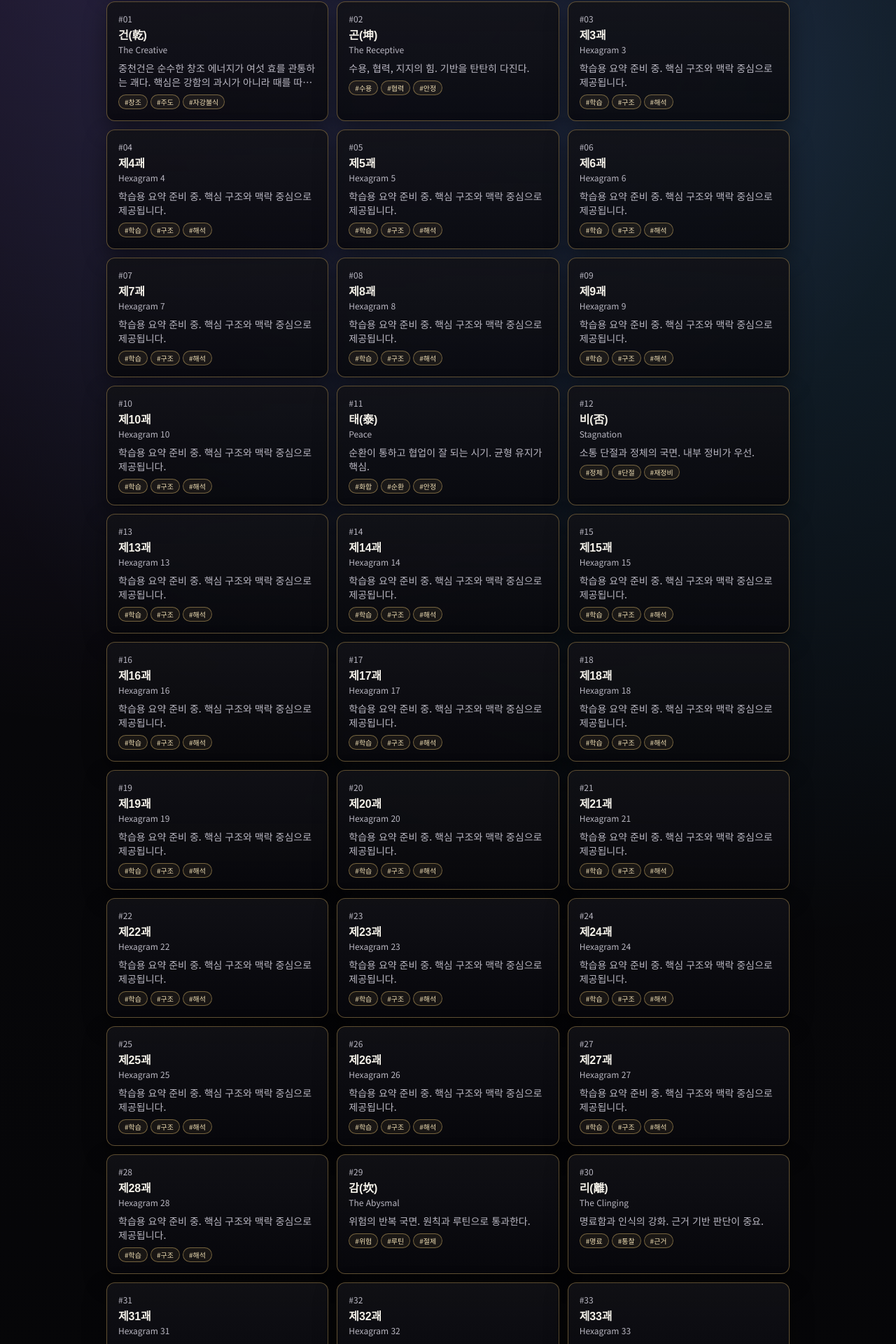
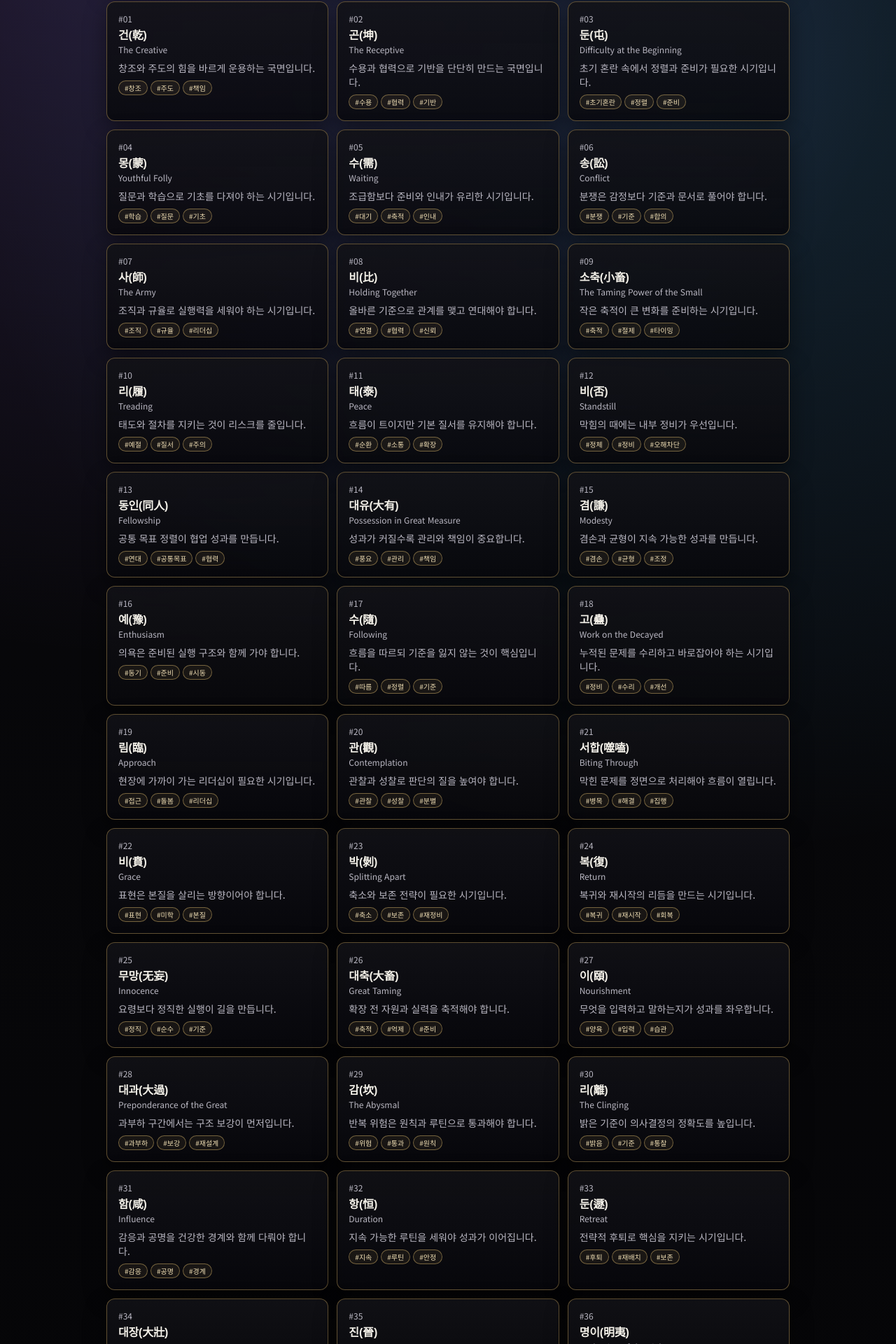
Before and after one commit to kinddragon1224/iching-learning-web, a Next.js app: page /hexagrams in a window 1280 px wide. Shown: the part 386-2306 px from the top of the page at 70% size. Built offline with nearby package versions, Linux system fonts and the light colour scheme.

Commit message:
Complete 64-hexagram master metadata for list/detail consistency

```diff
--- a/data/hexagrams.ts
+++ b/data/hexagrams.ts
@@ -10,107 +10,93 @@ export type Hexagram = {
   faithGuide?: string;
 };
 
-const base: Record<number, Partial<Hexagram>> = {
-  1: {
-    nameKo: "건(乾)",
-    nameEn: "The Creative",
-    summary:
-      "중천건은 순수한 창조 에너지가 여섯 효를 관통하는 괘다. 핵심은 강함의 과시가 아니라 때를 따라 자신을 단련하는 지속성과 책임의 품격에 있다.",
-    keywords: ["창조", "주도", "자강불식", "책임", "절제", "분별"],
-    lines: [
-      "초구: 잠룡. 잠재를 키우는 시간, 성급한 과시를 멈춘다.",
-      "구이: 현룡재전. 실력을 드러내되 관계 속에서 바르게 쓴다.",
-      "구삼: 군자종일건건. 바쁠수록 자기점검, 과열을 경계한다.",
-      "구사: 혹약재연. 도약 직전, 무리하지 말고 타이밍을 본다.",
-      "구오: 비룡재천. 영향력이 커지는 자리, 책임 윤리가 핵심이다.",
-      "상구: 항룡유회. 극점의 교만을 경계하고 균형을 회복한다.",
-    ],
-    learningNotes: [
-      "건괘의 핵심은 '강함의 과시'가 아니라 '강함의 운용'에 있다.",
-      "시작의 추진력은 중요하지만, 중간에는 점검이 필요하고 정점에서는 겸손이 필요하다.",
-      "같은 양효의 반복은 에너지 크기보다 에너지 운용의 품격을 요구한다.",
-    ],
-    reflectionQuestions: [
-      "지금의 추진은 소명인가, 조급함인가?",
-      "성과를 내는 방식이 타인을 살리는가, 소모시키는가?",
-      "멈춰 점검해야 할 신호를 무시하고 있지는 않은가?",
-      "정점에서 더 강해지려는가, 더 바르게 쓰려는가?",
-    ],
-    faithGuide:
-      "이 해설은 학습과 성찰을 위한 참고 자료이며 미래를 단정하지 않습니다. 중요한 결정은 기도와 분별, 양심, 공동체 조언을 함께 따르세요.",
-  },
-  2: {
-    nameKo: "곤(坤)",
-    nameEn: "The Receptive",
-    summary: "수용, 협력, 지지의 힘. 기반을 탄탄히 다진다.",
-    keywords: ["수용", "협력", "안정", "기반"],
-    lines: [
-      "초육: 서리를 밟으면 얼음이 온다. 작은 징후를 본다.",
-      "육이: 직방대. 바르고 넓게 품는 태도.",
-      "육삼: 함장가정. 실력은 감추고 때를 기다린다.",
-      "육사: 괄낭무구. 신중한 침묵이 유리할 때.",
-      "육오: 황상원길. 겸손한 중심이 길하다.",
-      "상육: 용전우야. 충돌을 피하고 조율하라.",
-    ],
-  },
-  11: {
-    nameKo: "태(泰)",
-    nameEn: "Peace",
-    summary: "순환이 통하고 협업이 잘 되는 시기. 균형 유지가 핵심.",
-    keywords: ["화합", "순환", "안정", "협업"],
-  },
-  12: {
-    nameKo: "비(否)",
-    nameEn: "Stagnation",
-    summary: "소통 단절과 정체의 국면. 내부 정비가 우선.",
-    keywords: ["정체", "단절", "재정비", "점검"],
-  },
-  29: {
-    nameKo: "감(坎)",
-    nameEn: "The Abysmal",
-    summary: "위험의 반복 국면. 원칙과 루틴으로 통과한다.",
-    keywords: ["위험", "루틴", "절제", "안전"],
-  },
-  30: {
-    nameKo: "리(離)",
-    nameEn: "The Clinging",
-    summary: "명료함과 인식의 강화. 근거 기반 판단이 중요.",
-    keywords: ["명료", "통찰", "근거", "표현"],
-  },
-  63: {
-    nameKo: "기제(既濟)",
-    nameEn: "After Completion",
-    summary: "완료 직후 관리 단계. 유지보수와 점검이 필요.",
-    keywords: ["완료", "점검", "유지", "안정화"],
-  },
-  64: {
-    nameKo: "미제(未濟)",
-    nameEn: "Before Completion",
-    summary: "마지막 단계의 불확실성. 검증 후 전진.",
-    keywords: ["검증", "전환", "미완", "준비"],
-  },
+const NAMES: Record<number, { ko: string; en: string; summary: string; keywords: string[] }> = {
+  1: { ko: "건(乾)", en: "The Creative", summary: "창조와 주도의 힘을 바르게 운용하는 국면입니다.", keywords: ["창조", "주도", "책임"] },
+  2: { ko: "곤(坤)", en: "The Receptive", summary: "수용과 협력으로 기반을 단단히 만드는 국면입니다.", keywords: ["수용", "협력", "기반"] },
+  3: { ko: "둔(屯)", en: "Difficulty at the Beginning", summary: "초기 혼란 속에서 정렬과 준비가 필요한 시기입니다.", keywords: ["초기혼란", "정렬", "준비"] },
+  4: { ko: "몽(蒙)", en: "Youthful Folly", summary: "질문과 학습으로 기초를 다져야 하는 시기입니다.", keywords: ["학습", "질문", "기초"] },
+  5: { ko: "수(需)", en: "Waiting", summary: "조급함보다 준비와 인내가 유리한 시기입니다.", keywords: ["대기", "축적", "인내"] },
+  6: { ko: "송(訟)", en: "Conflict", summary: "분쟁은 감정보다 기준과 문서로 풀어야 합니다.", keywords: ["분쟁", "기준", "합의"] },
+  7: { ko: "사(師)", en: "The Army", summary: "조직과 규율로 실행력을 세워야 하는 시기입니다.", keywords: ["조직", "규율", "리더십"] },
+  8: { ko: "비(比)", en: "Holding Together", summary: "올바른 기준으로 관계를 맺고 연대해야 합니다.", keywords: ["연결", "협력", "신뢰"] },
+  9: { ko: "소축(小畜)", en: "The Taming Power of the Small", summary: "작은 축적이 큰 변화를 준비하는 시기입니다.", keywords: ["축적", "절제", "타이밍"] },
+  10: { ko: "리(履)", en: "Treading", summary: "태도와 절차를 지키는 것이 리스크를 줄입니다.", keywords: ["예절", "질서", "주의"] },
+  11: { ko: "태(泰)", en: "Peace", summary: "흐름이 트이지만 기본 질서를 유지해야 합니다.", keywords: ["순환", "소통", "확장"] },
+  12: { ko: "비(否)", en: "Standstill", summary: "막힘의 때에는 내부 정비가 우선입니다.", keywords: ["정체", "정비", "오해차단"] },
+  13: { ko: "동인(同人)", en: "Fellowship", summary: "공통 목표 정렬이 협업 성과를 만듭니다.", keywords: ["연대", "공통목표", "협력"] },
+  14: { ko: "대유(大有)", en: "Possession in Great Measure", summary: "성과가 커질수록 관리와 책임이 중요합니다.", keywords: ["풍요", "관리", "책임"] },
+  15: { ko: "겸(謙)", en: "Modesty", summary: "겸손과 균형이 지속 가능한 성과를 만듭니다.", keywords: ["겸손", "균형", "조정"] },
+  16: { ko: "예(豫)", en: "Enthusiasm", summary: "의욕은 준비된 실행 구조와 함께 가야 합니다.", keywords: ["동기", "준비", "시동"] },
+  17: { ko: "수(隨)", en: "Following", summary: "흐름을 따르되 기준을 잃지 않는 것이 핵심입니다.", keywords: ["따름", "정렬", "기준"] },
+  18: { ko: "고(蠱)", en: "Work on the Decayed", summary: "누적된 문제를 수리하고 바로잡아야 하는 시기입니다.", keywords: ["정비", "수리", "개선"] },
+  19: { ko: "림(臨)", en: "Approach", summary: "현장에 가까이 가는 리더십이 필요한 시기입니다.", keywords: ["접근", "돌봄", "리더십"] },
+  20: { ko: "관(觀)", en: "Contemplation", summary: "관찰과 성찰로 판단의 질을 높여야 합니다.", keywords: ["관찰", "성찰", "분별"] },
+  21: { ko: "서합(噬嗑)", en: "Biting Through", summary: "막힌 문제를 정면으로 처리해야 흐름이 열립니다.", keywords: ["병목", "해결", "집행"] },
+  22: { ko: "비(賁)", en: "Grace", summary: "표현은 본질을 살리는 방향이어야 합니다.", keywords: ["표현", "미학", "본질"] },
+  23: { ko: "박(剝)", en: "Splitting Apart", summary: "축소와 보존 전략이 필요한 시기입니다.", keywords: ["축소", "보존", "재정비"] },
+  24: { ko: "복(復)", en: "Return", summary: "복귀와 재시작의 리듬을 만드는 시기입니다.", keywords: ["복귀", "재시작", "회복"] },
+  25: { ko: "무망(无妄)", en: "Innocence", summary: "요령보다 정직한 실행이 길을 만듭니다.", keywords: ["정직", "순수", "기준"] },
+  26: { ko: "대축(大畜)", en: "Great Taming", summary: "확장 전 자원과 실력을 축적해야 합니다.", keywords: ["축적", "억제", "준비"] },
+  27: { ko: "이(頤)", en: "Nourishment", summary: "무엇을 입력하고 말하는지가 성과를 좌우합니다.", keywords: ["양육", "입력", "습관"] },
+  28: { ko: "대과(大過)", en: "Preponderance of the Great", summary: "과부하 구간에서는 구조 보강이 먼저입니다.", keywords: ["과부하", "보강", "재설계"] },
+  29: { ko: "감(坎)", en: "The Abysmal", summary: "반복 위험은 원칙과 루틴으로 통과해야 합니다.", keywords: ["위험", "통과", "원칙"] },
+  30: { ko: "리(離)", en: "The Clinging", summary: "밝은 기준이 의사결정의 정확도를 높입니다.", keywords: ["밝음", "기준", "통찰"] },
+  31: { ko: "함(咸)", en: "Influence", summary: "감응과 공명을 건강한 경계와 함께 다뤄야 합니다.", keywords: ["감응", "공명", "경계"] },
+  32: { ko: "항(恒)", en: "Duration", summary: "지속 가능한 루틴을 세워야 성과가 이어집니다.", keywords: ["지속", "루틴", "안정"] },
+  33: { ko: "둔(遯)", en: "Retreat", summary: "전략적 후퇴로 핵심을 지키는 시기입니다.", keywords: ["후퇴", "재배치", "보존"] },
+  34: { ko: "대장(大壯)", en: "Great Power", summary: "강함을 절제하며 바르게 써야 하는 시기입니다.", keywords: ["강함", "절제", "책임"] },
+  35: { ko: "진(晉)", en: "Progress", summary: "점진적 전진과 명확한 평가가 필요한 시기입니다.", keywords: ["진전", "평가", "성장"] },
+  36: { ko: "명이(明夷)", en: "Darkening of the Light", summary: "내면의 빛을 지키며 손실을 줄여야 합니다.", keywords: ["보호", "인내", "내면"] },
+  37: { ko: "가인(家人)", en: "The Family", summary: "역할과 규칙이 관계의 질을 만듭니다.", keywords: ["가정", "역할", "질서"] },
+  38: { ko: "규(睽)", en: "Opposition", summary: "차이를 인정하고 공통분모를 찾아야 합니다.", keywords: ["차이", "대립", "조율"] },
+  39: { ko: "건(蹇)", en: "Obstruction", summary: "막힘을 우회하거나 지원을 구해야 하는 시기입니다.", keywords: ["장애", "우회", "지원"] },
+  40: { ko: "해(解)", en: "Deliverance", summary: "긴장을 풀고 문제를 해소하는 시기입니다.", keywords: ["해소", "완화", "회복"] },
+  41: { ko: "손(損)", en: "Decrease", summary: "과잉을 줄여 본질을 살려야 합니다.", keywords: ["감소", "절제", "핵심"] },
+  42: { ko: "익(益)", en: "Increase", summary: "올바른 배분으로 성장 여력을 키우는 시기입니다.", keywords: ["증가", "배분", "성장"] },
+  43: { ko: "쾌(夬)", en: "Breakthrough", summary: "결단이 필요하되 기준과 책임이 동반돼야 합니다.", keywords: ["결단", "돌파", "책임"] },
+  44: { ko: "구(姤)", en: "Coming to Meet", summary: "강한 만남은 경계를 세우며 다뤄야 합니다.", keywords: ["만남", "경계", "주의"] },
+  45: { ko: "췌(萃)", en: "Gathering Together", summary: "모으는 힘은 목적과 규칙이 있을 때 커집니다.", keywords: ["집결", "연대", "목적"] },
+  46: { ko: "승(升)", en: "Pushing Upward", summary: "꾸준한 상승은 단계적 실행에서 나옵니다.", keywords: ["상승", "단계", "꾸준함"] },
+  47: { ko: "곤(困)", en: "Oppression", summary: "제약 구간에서는 자원 재배치가 핵심입니다.", keywords: ["제약", "압박", "재배치"] },
+  48: { ko: "정(井)", en: "The Well", summary: "근본 자원을 정비해 지속성을 높여야 합니다.", keywords: ["자원", "기반", "공유"] },
+  49: { ko: "혁(革)", en: "Revolution", summary: "변화는 타이밍과 정당성을 갖춰야 합니다.", keywords: ["변혁", "타이밍", "정당성"] },
+  50: { ko: "정(鼎)", en: "The Cauldron", summary: "가치를 조리해 문화를 만드는 시기입니다.", keywords: ["전환", "문화", "가치"] },
+  51: { ko: "진(震)", en: "The Arousing", summary: "충격 이후 빠른 복구와 재정렬이 필요합니다.", keywords: ["충격", "각성", "재시동"] },
+  52: { ko: "간(艮)", en: "Keeping Still", summary: "멈춤과 경계로 과열을 낮추는 시기입니다.", keywords: ["정지", "경계", "회복"] },
+  53: { ko: "점(漸)", en: "Development", summary: "점진적 발전은 순서를 지킬 때 안정적입니다.", keywords: ["점진", "순서", "발전"] },
+  54: { ko: "귀매(歸妹)", en: "The Marrying Maiden", summary: "결합 전 구조와 조건 정렬이 우선입니다.", keywords: ["결합", "조건", "정렬"] },
+  55: { ko: "풍(豐)", en: "Abundance", summary: "풍성한 때일수록 관리 체계가 필요합니다.", keywords: ["풍성", "관리", "균형"] },
+  56: { ko: "려(旅)", en: "The Wanderer", summary: "임시 국면에서는 원칙과 적응이 함께 필요합니다.", keywords: ["이동", "적응", "원칙"] },
+  57: { ko: "손(巽)", en: "The Gentle", summary: "부드러운 침투와 반복 개선이 유효한 시기입니다.", keywords: ["스며듦", "지속", "개선"] },
+  58: { ko: "태(兌)", en: "The Joyous", summary: "소통과 기쁨을 실행으로 연결해야 합니다.", keywords: ["기쁨", "소통", "교류"] },
+  59: { ko: "환(渙)", en: "Dispersion", summary: "흩어진 에너지를 다시 모아야 하는 시기입니다.", keywords: ["분산", "집중", "재결집"] },
+  60: { ko: "절(節)", en: "Limitation", summary: "건강한 한계 설정이 성과를 지켜줍니다.", keywords: ["제한", "규칙", "절도"] },
+  61: { ko: "중부(中孚)", en: "Inner Truth", summary: "진실성과 신뢰가 관계를 안정시킵니다.", keywords: ["진실", "신뢰", "내면"] },
+  62: { ko: "소과(小過)", en: "Preponderance of the Small", summary: "큰 도약보다 작은 정밀 조정이 맞는 시기입니다.", keywords: ["소폭조정", "정밀", "주의"] },
+  63: { ko: "기제(既濟)", en: "After Completion", summary: "완료 후 점검과 유지가 핵심입니다.", keywords: ["마무리", "점검", "유지"] },
+  64: { ko: "미제(未濟)", en: "Before Completion", summary: "마지막 단계일수록 검증과 절제가 필요합니다.", keywords: ["미완", "조심", "다음단계"] },
 };
 
 const fallbackLines = [
-  "초효: 현재 상황의 시작점과 기초를 점검한다.",
-  "이효: 관계와 협업의 균형을 확인한다.",
-  "삼효: 과속보다 리스크 관리에 집중한다.",
-  "사효: 전환 구간에서 작은 실험을 우선한다.",
-  "오효: 핵심 원칙을 지키며 실행 강도를 높인다.",
-  "상효: 마무리와 다음 단계 연결을 준비한다.",
+  "초효: 현재 상황의 시작점과 기초를 점검합니다.",
+  "이효: 관계와 협업의 균형을 확인합니다.",
+  "삼효: 과속보다 리스크 관리에 집중합니다.",
+  "사효: 전환 구간에서 작은 실험을 우선합니다.",
+  "오효: 핵심 원칙을 지키며 실행 강도를 높입니다.",
+  "상효: 마무리와 다음 단계 연결을 준비합니다.",
 ];
 
 export const HEXAGRAMS: Hexagram[] = Array.from({ length: 64 }, (_, i) => {
   const id = i + 1;
-  const custom = base[id] ?? {};
+  const n = NAMES[id];
 
   return {
     id,
-    nameKo: custom.nameKo ?? `제${id}괘`,
-    nameEn: custom.nameEn ?? `Hexagram ${id}`,
-    summary: custom.summary ?? "학습용 요약 준비 중. 핵심 구조와 맥락 중심으로 제공됩니다.",
-    keywords: custom.keywords ?? ["학습", "구조", "해석"],
-    lines: custom.lines ?? fallbackLines,
+    nameKo: n.ko,
+    nameEn: n.en,
+    summary: n.summary,
+    keywords: n.keywords,
+    lines: fallbackLines,
   };
 });
 
```
